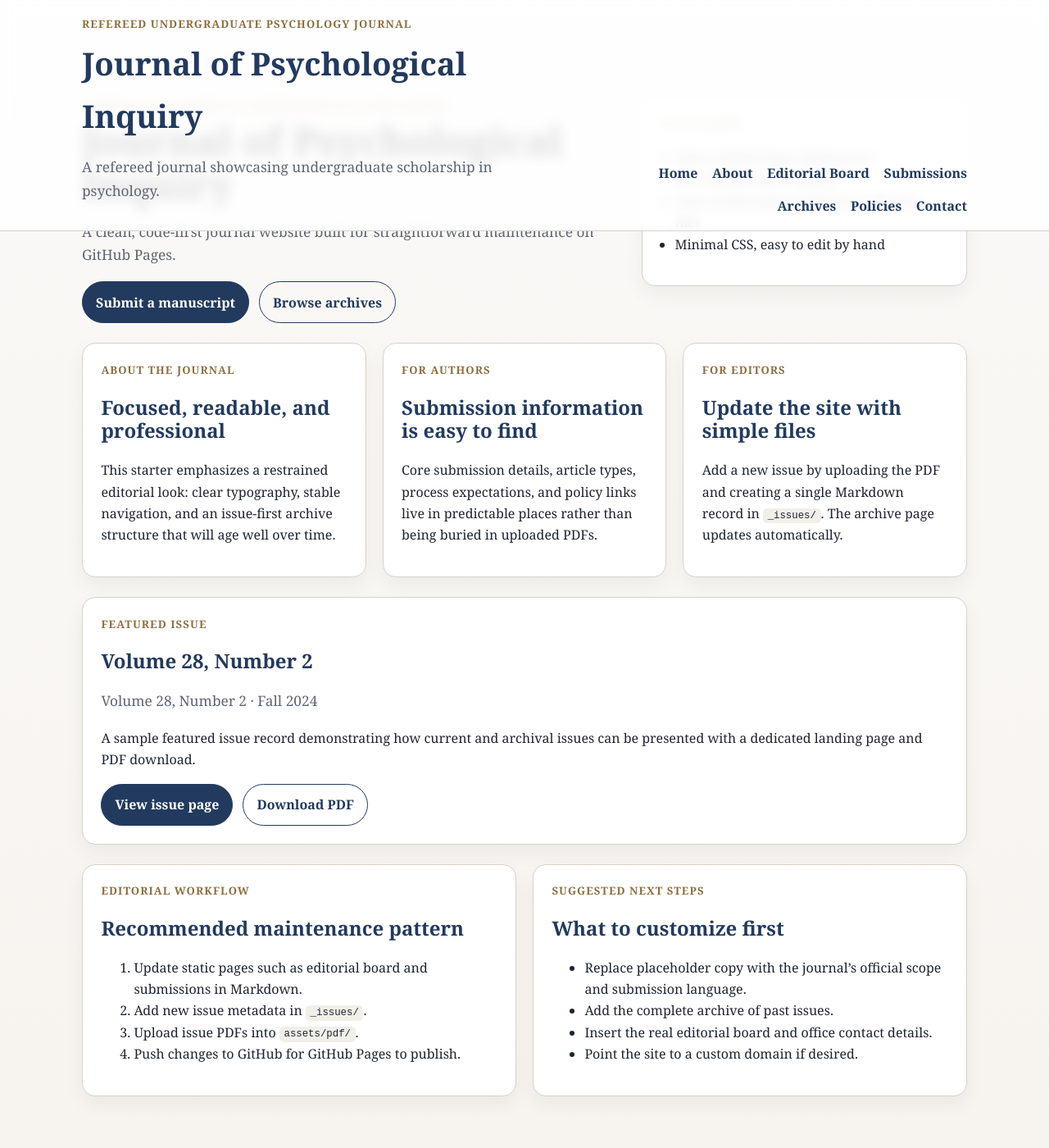
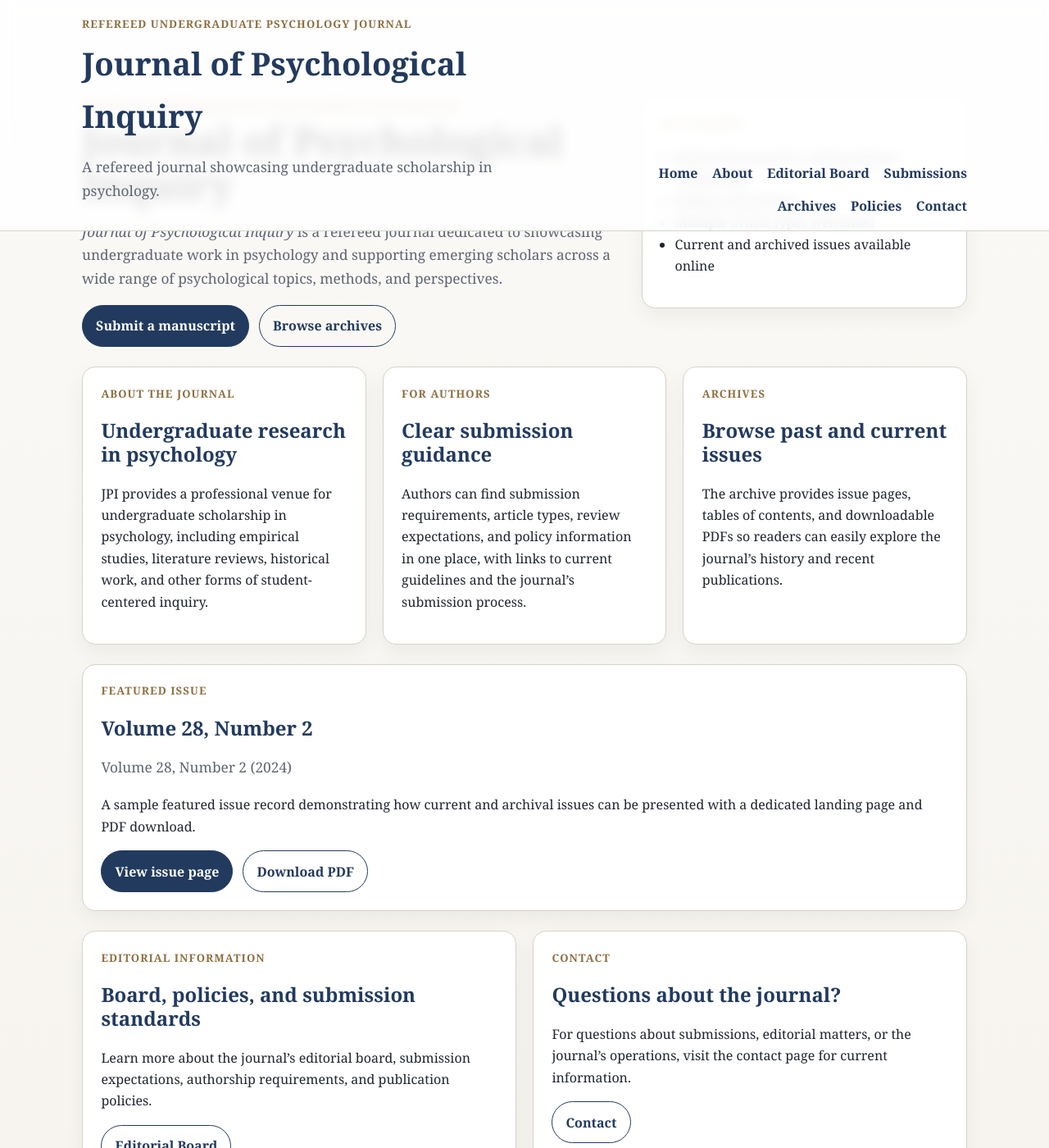
Before and after one commit to tomfaulkenberry/jpi, a Jekyll site: the page built from index.md, in a window 1280 px wide and 1400 px high, scrolled down 195 px. Shown: the whole window at 82% size. Built offline with Jekyll 4.4.1, drawn with Linux system fonts in a browser that asks for light colours.

Commit message:
first structural edits to index.md

```diff
--- a/index.md
+++ b/index.md
@@ -6,9 +6,9 @@ title: Home
 
 <section class="home-hero">
   <div>
-    <p class="eyebrow">Current and archival undergraduate scholarship</p>
+    <p class="eyebrow">Refereed undergraduate scholarship in psychology</p>
     <h1>Journal of Psychological Inquiry</h1>
-    <p class="lead">A clean, code-first journal website built for straightforward maintenance on GitHub Pages.</p>
+    <p class="lead"><em>Journal of Psychological Inquiry</em> is a refereed journal dedicated to showcasing undergraduate work in psychology and supporting emerging scholars across a wide range of psychological topics, methods, and perspectives.</p>
     <div class="button-row">
       <a class="button" href="{{ '/submissions/' | relative_url }}">Submit a manuscript</a>
       <a class="button button-secondary" href="{{ '/archives/' | relative_url }}">Browse archives</a>
@@ -17,10 +17,10 @@ title: Home
   <aside class="hero-panel card">
     <p class="eyebrow">At a glance</p>
     <ul class="checklist">
-      <li>Static GitHub Pages deployment</li>
-      <li>One shared layout system</li>
-      <li>Issue archive generated from collection files</li>
-      <li>Minimal CSS, easy to edit by hand</li>
+      <li>Refereed journal for undergraduate scholarship</li>
+      <li>Rolling submissions</li>
+      <li>Multiple article types welcomed</li>
+      <li>Current and archived issues available online</li>
     </ul>
   </aside>
 </section>
@@ -28,18 +28,18 @@ title: Home
 <section class="feature-grid">
   <article class="card">
     <p class="eyebrow">About the journal</p>
-    <h2>Focused, readable, and professional</h2>
-    <p>This starter emphasizes a restrained editorial look: clear typography, stable navigation, and an issue-first archive structure that will age well over time.</p>
+    <h2>Undergraduate research in psychology</h2>
+    <p>JPI provides a professional venue for undergraduate scholarship in psychology, including empirical studies, literature reviews, historical work, and other forms of student-centered inquiry.</p>
   </article>
   <article class="card">
     <p class="eyebrow">For authors</p>
-    <h2>Submission information is easy to find</h2>
-    <p>Core submission details, article types, process expectations, and policy links live in predictable places rather than being buried in uploaded PDFs.</p>
+    <h2>Clear submission guidance</h2>
+    <p>Authors can find submission requirements, article types, review expectations, and policy information in one place, with links to current guidelines and the journal’s submission process.</p>
   </article>
   <article class="card">
-    <p class="eyebrow">For editors</p>
-    <h2>Update the site with simple files</h2>
-    <p>Add a new issue by uploading the PDF and creating a single Markdown record in <code>_issues/</code>. The archive page updates automatically.</p>
+    <p class="eyebrow">Archives</p>
+    <h2>Browse past and current issues</h2>
+    <p>The archive provides issue pages, tables of contents, and downloadable PDFs so readers can easily explore the journal’s history and recent publications.</p>
   </article>
 </section>
 
@@ -48,7 +48,7 @@ title: Home
   <div>
     <p class="eyebrow">Featured issue</p>
     <h2>{{ featured_issue.title }}</h2>
-    <p class="lead">Volume {{ featured_issue.volume }}, Number {{ featured_issue.number }} · {{ featured_issue.season }} {{ featured_issue.year }}</p>
+    <p class="lead">Volume {{ featured_issue.volume }}, Number {{ featured_issue.number }} ({{ featured_issue.year }})</p>
     <p>{{ featured_issue.summary }}</p>
     <div class="button-row">
       <a class="button" href="{{ featured_issue.url | relative_url }}">View issue page</a>
@@ -60,23 +60,15 @@ title: Home
 
 <section class="home-columns">
   <article class="card">
-    <p class="eyebrow">Editorial workflow</p>
-    <h2>Recommended maintenance pattern</h2>
-    <ol>
-      <li>Update static pages such as editorial board and submissions in Markdown.</li>
-      <li>Add new issue metadata in <code>_issues/</code>.</li>
-      <li>Upload issue PDFs into <code>assets/pdf/</code>.</li>
-      <li>Push changes to GitHub for GitHub Pages to publish.</li>
-    </ol>
+    <p class="eyebrow">Editorial information</p>
+    <h2>Board, policies, and submission standards</h2>
+    <p>Learn more about the journal’s editorial board, submission expectations, authorship requirements, and publication policies.</p>
+    <p><a class="button button-secondary" href="{{ '/editorial-board/' | relative_url }}">Editorial Board</a></p>
   </article>
   <article class="card">
-    <p class="eyebrow">Suggested next steps</p>
-    <h2>What to customize first</h2>
-    <ul>
-      <li>Replace placeholder copy with the journal’s official scope and submission language.</li>
-      <li>Add the complete archive of past issues.</li>
-      <li>Insert the real editorial board and office contact details.</li>
-      <li>Point the site to a custom domain if desired.</li>
-    </ul>
+    <p class="eyebrow">Contact</p>
+    <h2>Questions about the journal?</h2>
+    <p>For questions about submissions, editorial matters, or the journal’s operations, visit the contact page for current information.</p>
+    <p><a class="button button-secondary" href="{{ '/contact/' | relative_url }}">Contact</a></p>
   </article>
 </section>
```
